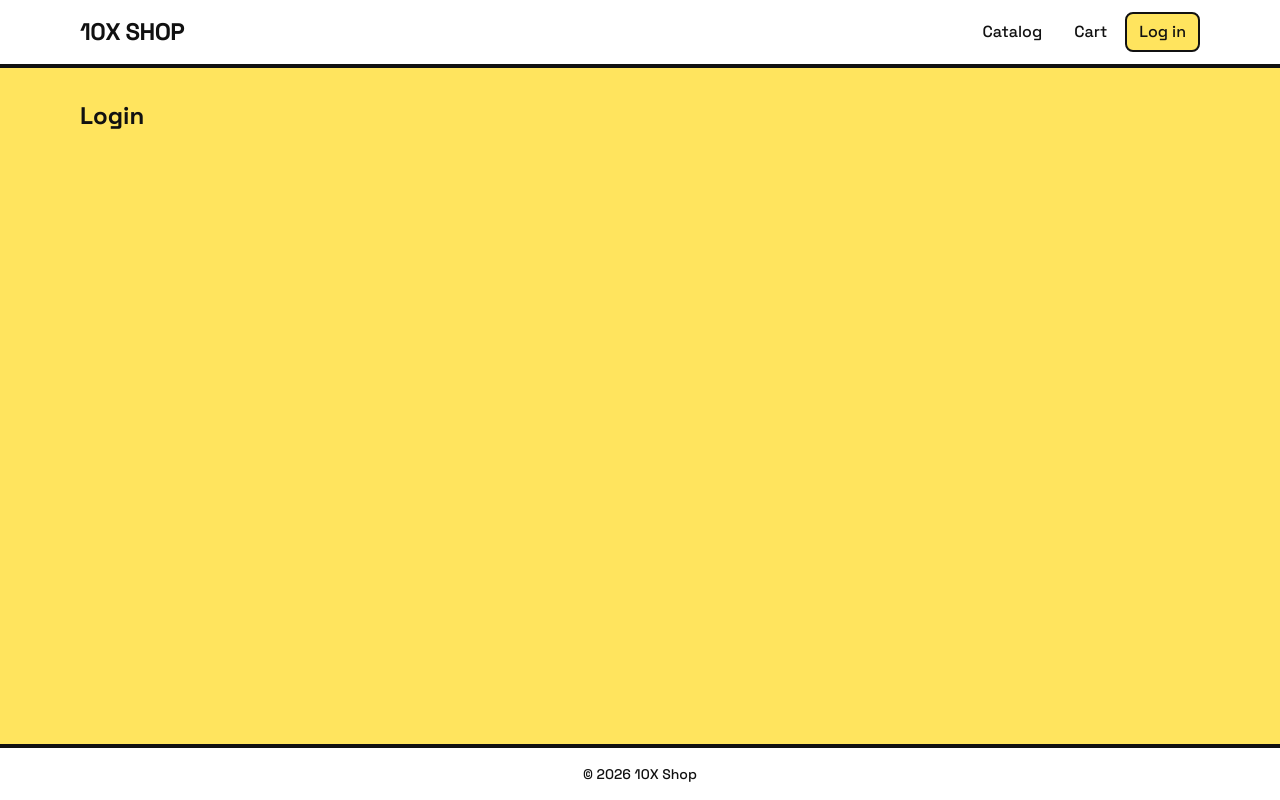
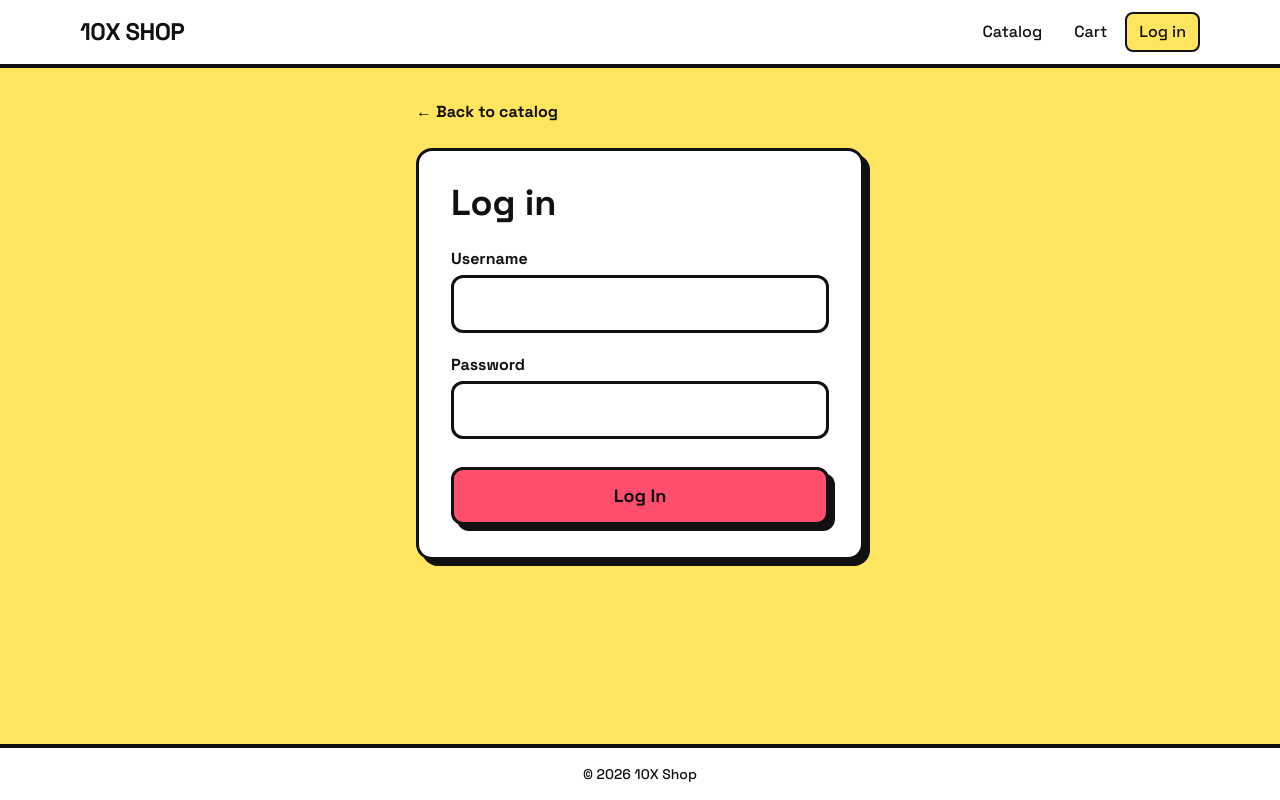
Before and after one commit to Pirvela/10x-shop-nodarpirveli, a React (Vite) app: page /login in a window 1280 px wide. Built offline with nearby package versions, Linux system fonts and the light colour scheme.

Commit message:
feat: add login page with controlled form and validation

```diff
--- a/src/pages/LoginPage.tsx
+++ b/src/pages/LoginPage.tsx
@@ -1,3 +1,104 @@
+import { useState, type FormEvent } from "react";
+import { Link, useLocation, useNavigate } from "react-router";
+import TextField from "../components/ui/TextField";
+import { useAuth } from "../context/authContext";
+import type { LoginFormValues } from "../types/users";
+import { validateLogin, type LoginErrors } from "../utils/validation";
+
+// location.state unknown-ია: ვამოწმებთ, რომ from ნამდვილად სტრიქონია (type guard)
+function getRedirectPath(state: unknown): string {
+  if (
+    typeof state === "object" &&
+    state !== null &&
+    "from" in state &&
+    typeof state.from === "string"
+  ) {
+    return state.from;
+  }
+  return "/"; // პირდაპირ /login-ზე მოსული კატალოგზე ბრუნდება
+}
+
+const focusRing =
+  "focus-visible:outline-3 focus-visible:outline-offset-4 focus-visible:outline-ink";
+
 export default function LoginPage() {
-  return <h1 className="text-2xl font-bold">Login</h1>;
+  const { login } = useAuth();
+  const navigate = useNavigate();
+  const location = useLocation();
+  const redirectTo = getRedirectPath(location.state);
+
+  // ფორმის ორივე ველი ერთ ობიექტში
+  const [values, setValues] = useState<LoginFormValues>({
+    username: "",
+    password: "",
+  });
+  const [errors, setErrors] = useState<LoginErrors>({});
+
+  function handleSubmit(e: FormEvent<HTMLFormElement>) {
+    e.preventDefault(); // ბრაუზერი გვერდს აღარ გადატვირთავს
+
+    const newErrors = validateLogin(values);
+    setErrors(newErrors);
+    if (Object.keys(newErrors).length > 0) return; // შეცდომაა → ვჩერდებით
+
+    login(values.username);
+    // replace: Back ღილაკი Login-ზე აღარ დაგვაბრუნებს
+    navigate(redirectTo, { replace: true });
+  }
+
+  return (
+    <section className="mx-auto max-w-md">
+      <Link
+        to="/"
+        className={`inline-block rounded-lg font-bold hover:underline ${focusRing}`}
+      >
+        ← Back to catalog
+      </Link>
+
+      <div className="mt-6 rounded-2xl border-3 border-ink bg-white p-6 shadow-brutal sm:p-8">
+        <h1 className="text-4xl font-bold">Log in</h1>
+        {redirectTo === "/checkout" && (
+          <p className="mt-2">Log in to continue to checkout.</p>
+        )}
+
+        {/* noValidate: ბრაუზერის ჩაშენებულ ბუშტებს ვთიშავთ, ჩვენი ვალიდაცია მუშაობს */}
+        <form
+          onSubmit={handleSubmit}
+          noValidate
+          className="mt-6 flex flex-col gap-5"
+        >
+          <TextField
+            id="username"
+            label="Username"
+            value={values.username}
+            error={errors.username}
+            autoComplete="username"
+            onChange={(username) => {
+              setValues({ ...values, username }); // immutable: ახალი ობიექტი, ერთი ველი შეცვლილი
+              setErrors({ ...errors, username: undefined }); // აკრეფისას შეცდომა ქრება
+            }}
+          />
+          <TextField
+            id="password"
+            label="Password"
+            type="password"
+            value={values.password}
+            error={errors.password}
+            autoComplete="current-password"
+            onChange={(password) => {
+              setValues({ ...values, password });
+              setErrors({ ...errors, password: undefined });
+            }}
+          />
+          {/* type="submit": დაჭერა ფორმის onSubmit-ს იწვევს (Enter-იც მუშაობს) */}
+          <button
+            type="submit"
+            className={`mt-2 rounded-xl border-3 border-ink bg-punch py-3 text-lg font-bold shadow-brutal transition-all hover:bg-punch-dark active:translate-x-1.5 active:translate-y-1.5 active:shadow-none ${focusRing}`}
+          >
+            Log In
+          </button>
+        </form>
+      </div>
+    </section>
+  );
 }
```
